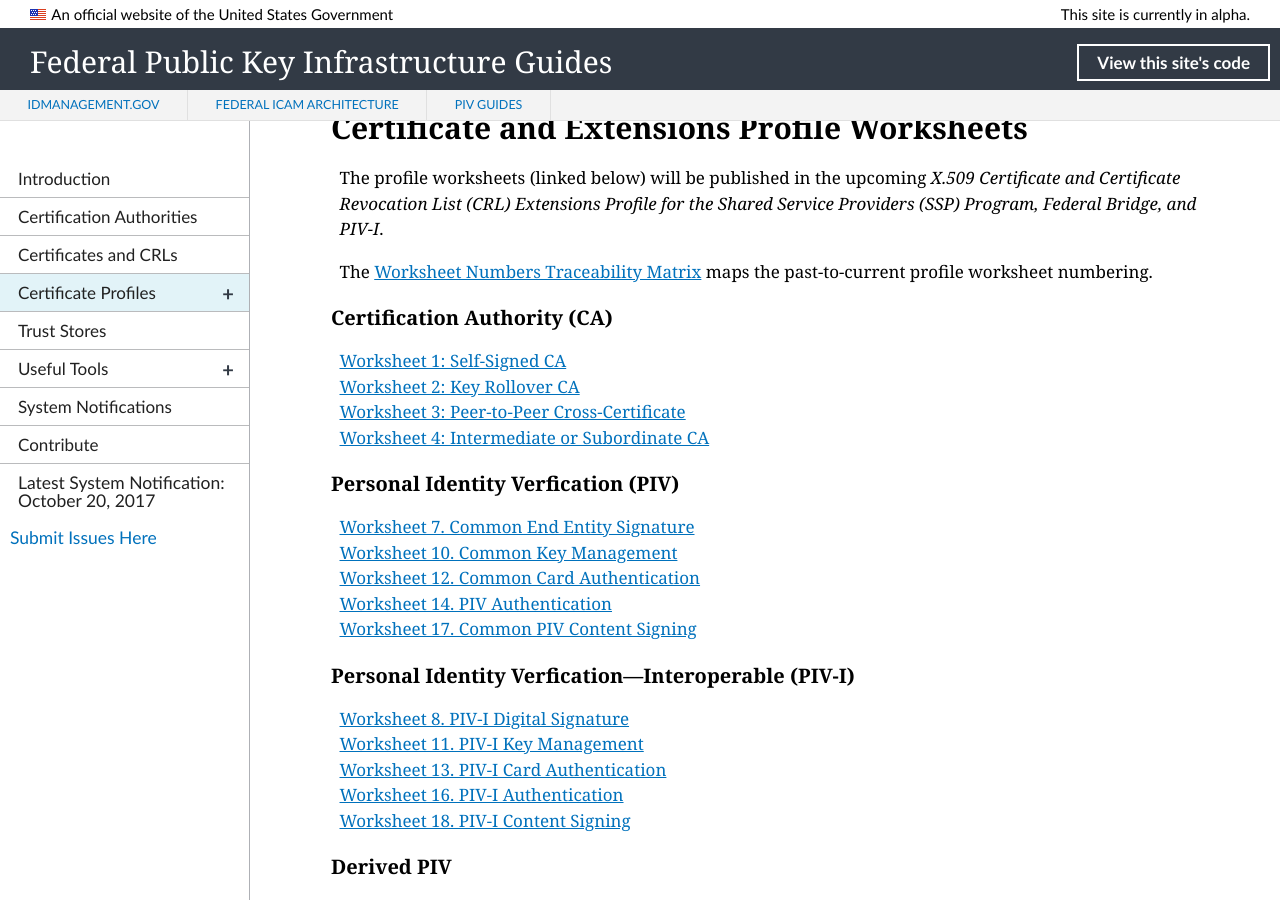
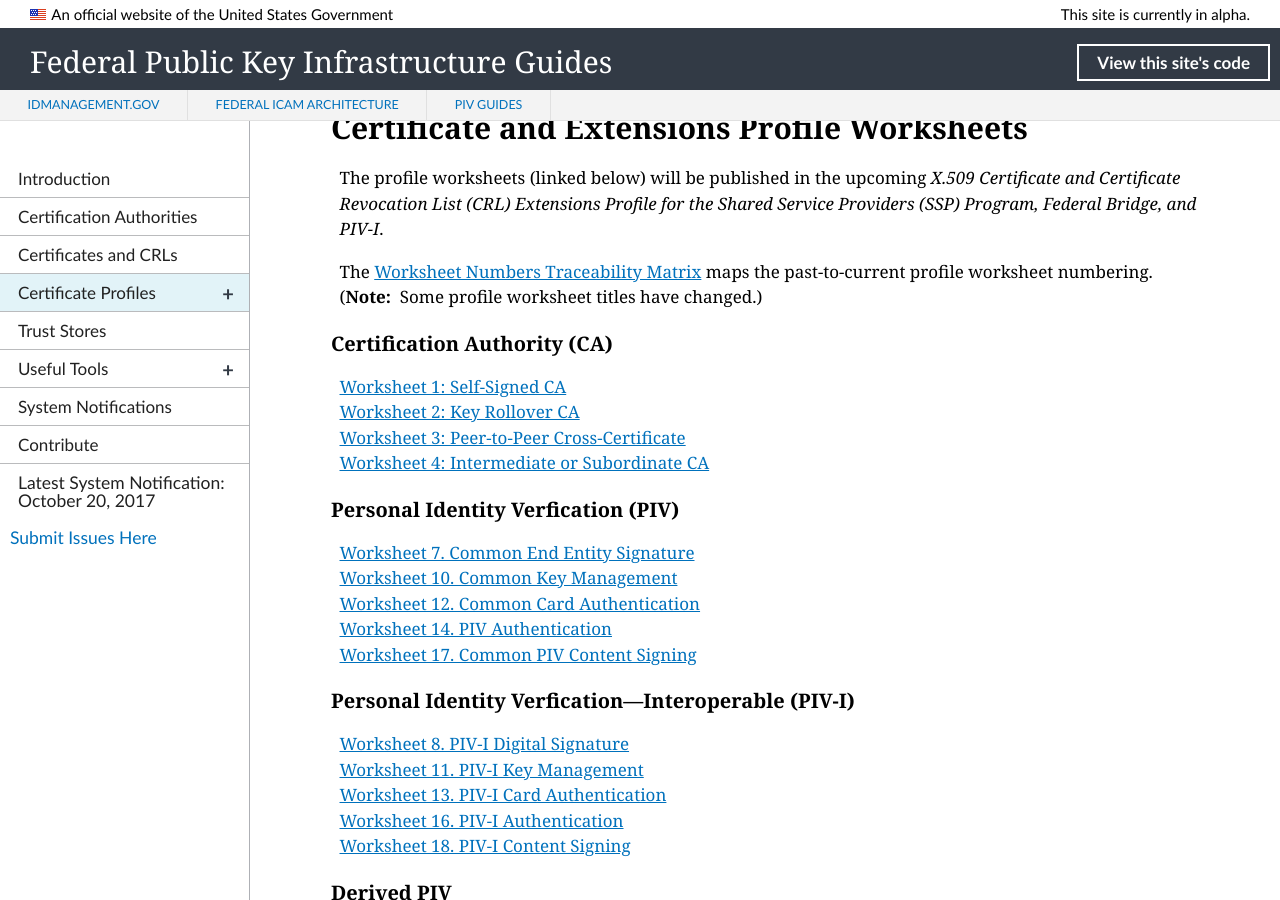
Before and after one commit to GSA/fpki-guides, a Jekyll site: the page built from pages/fpki_certificate_profiles.md, in a window 1280 px wide and 900 px high, scrolled down 499 px. Built offline with Jekyll 4.4.1, drawn with Linux system fonts in a browser that asks for light colours; nearby versions of some CDN libraries; library files that are not in the unit come from our copies.

Commit message:
Update fpki_certificate_profiles.md
Add note that some profile titles have changed

```diff
--- a/pages/fpki_certificate_profiles.md
+++ b/pages/fpki_certificate_profiles.md
@@ -16,7 +16,7 @@
 
 The profile worksheets (linked below) will be published in the upcoming _X.509 Certificate and Certificate Revocation List (CRL) Extensions Profile for the Shared Service Providers (SSP) Program, Federal Bridge, and PIV-I_.
 
-The [Worksheet Numbers Traceability Matrix](#worksheet-numbers-traceability-matrix) maps the past-to-current profile worksheet numbering.
+The [Worksheet Numbers Traceability Matrix](#worksheet-numbers-traceability-matrix) maps the past-to-current profile worksheet numbering. (**Note:**&nbsp;&nbsp;Some profile worksheet titles have changed.)
 
 ### Certification Authority (CA)
 
```
